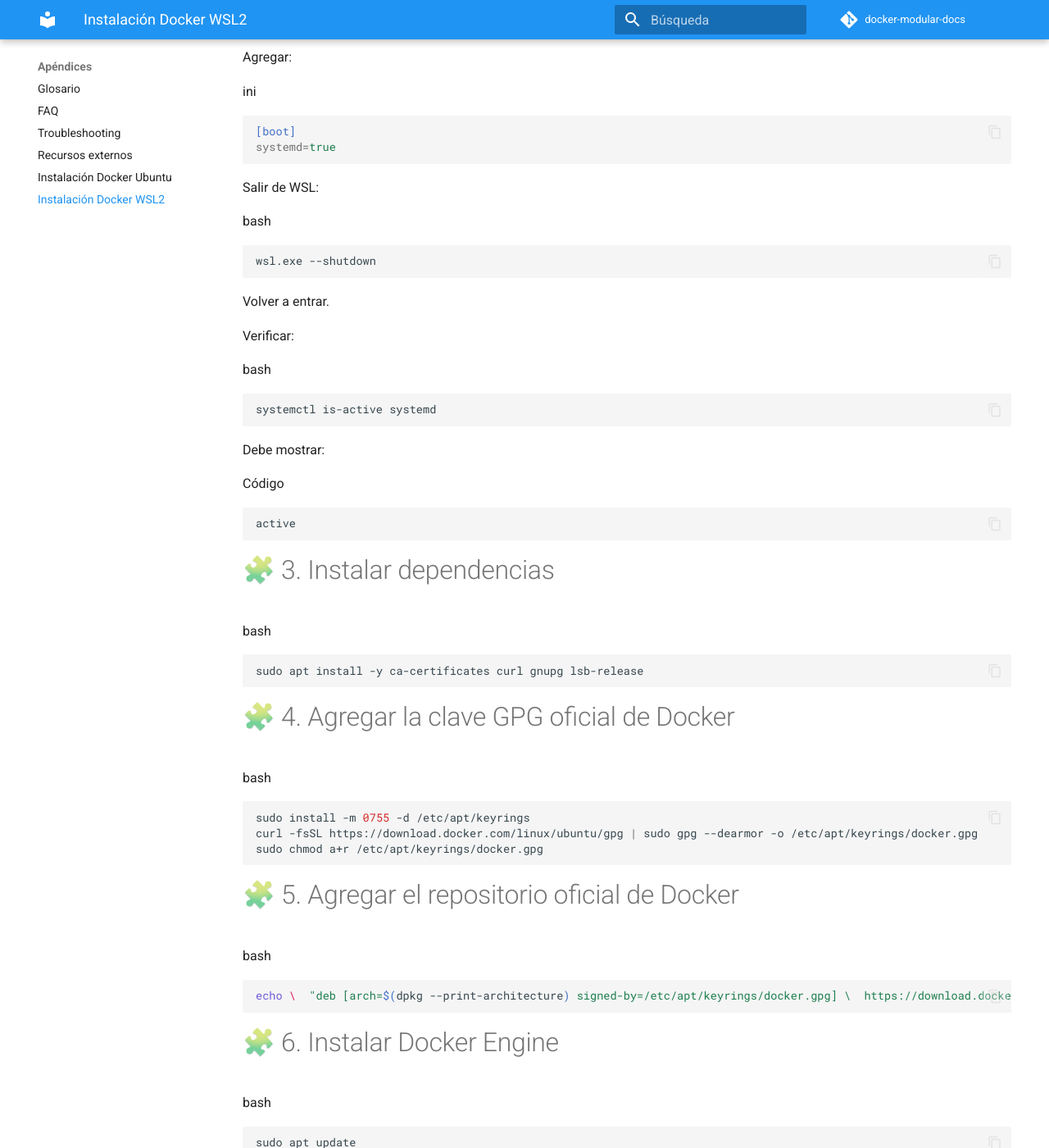
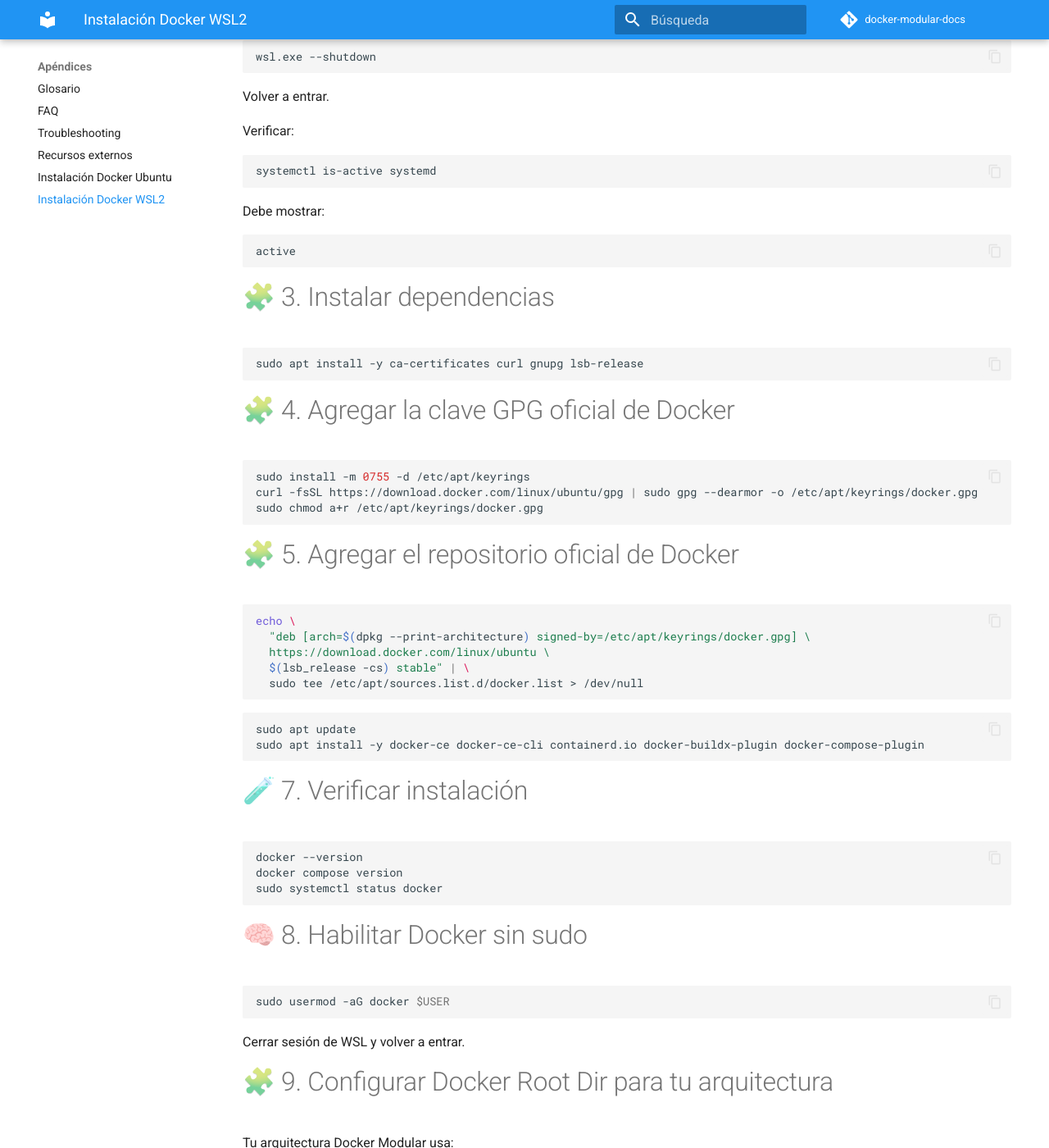
Before and after one commit to trentor2000/docker-modular-docs, an MkDocs documentation site: the page built from docs/anexos/instalacion-docker-wsl2.md, in a window 1280 px wide and 1400 px high, scrolled down 1342 px. Shown: the whole window at 82% size. Built offline with MkDocs 1.6.1 and Material for MkDocs 9.7.7, drawn with Linux system fonts in a browser that asks for light colours; comment, search, counter and statistics services are not loaded; some of the changed text lies outside the part shown.

Commit message:
Actualización de documentación instalacionwsl

````diff
--- a/docs/anexos/instalacion-docker-wsl2.md
+++ b/docs/anexos/instalacion-docker-wsl2.md
@@ -24,23 +24,17 @@
 
 ### Verificar que estás en WSL2
 
-bash
-
 ```bash
 wsl.exe -l -v
 ```
 
 Debe mostrar:
 
-Código
-
 ```text
 Ubuntu    Running    2
 ```
 
 ### Actualizar paquetes
-
-bash
 
 ```bash
 sudo apt update
@@ -51,15 +45,11 @@
 
 Editar el archivo de configuración de WSL:
 
-bash
-
 ```bash
 sudo nano /etc/wsl.conf
 ```
 
 Agregar:
-
-ini
 
 ```ini
 [boot]
@@ -67,8 +57,6 @@
 ```
 
 Salir de WSL:
-
-bash
 
 ```bash
 wsl.exe --shutdown
@@ -78,15 +66,11 @@
 
 Verificar:
 
-bash
-
 ```bash
 systemctl is-active systemd
 ```
 
 Debe mostrar:
-
-Código
 
 ```text
 active
@@ -94,15 +78,11 @@
 
 # 🧩 3. Instalar dependencias
 
-bash
-
 ```bash
 sudo apt install -y ca-certificates curl gnupg lsb-release
 ```
 
 # 🧩 4. Agregar la clave GPG oficial de Docker
-
-bash
 
 ```bash
 sudo install -m 0755 -d /etc/apt/keyrings
@@ -112,15 +92,13 @@
 
 # 🧩 5. Agregar el repositorio oficial de Docker
 
-bash
-
 ```bash
-echo \  "deb [arch=$(dpkg --print-architecture) signed-by=/etc/apt/keyrings/docker.gpg] \  https://download.docker.com/linux/ubuntu \  $(lsb_release -cs) stable" | \  sudo tee /etc/apt/sources.list.d/docker.list > /dev/null
+echo \
+  "deb [arch=$(dpkg --print-architecture) signed-by=/etc/apt/keyrings/docker.gpg] \
+  https://download.docker.com/linux/ubuntu \
+  $(lsb_release -cs) stable" | \
+  sudo tee /etc/apt/sources.list.d/docker.list > /dev/null
 ```
-
-# 🧩 6. Instalar Docker Engine
-
-bash
 
 ```bash
 sudo apt update
@@ -129,8 +107,6 @@
 
 # 🧪 7. Verificar instalación
 
-bash
-
 ```bash
 docker --version
 docker compose version
@@ -138,8 +114,6 @@
 ```
 
 # 🧠 8. Habilitar Docker sin sudo
-
-bash
 
 ```bash
 sudo usermod -aG docker $USER
@@ -151,15 +125,11 @@
 
 Tu arquitectura Docker Modular usa:
 
-Código
-
 ```text
 /home/usuario/.docker-storage
 ```
 
 Crear carpeta:
-
-bash
 
 ```bash
 mkdir -p ~/.docker-storage
@@ -167,16 +137,12 @@
 
 Crear archivo de configuración:
 
-bash
-
 ```bash
 sudo mkdir -p /etc/docker
 sudo nano /etc/docker/daemon.json
 ```
 
 Contenido:
-
-json
 
 ```json
 {
@@ -186,15 +152,11 @@
 
 Reiniciar Docker:
 
-bash
-
 ```bash
 sudo systemctl restart docker
 ```
 
 # 🧩 10. Verificar que Docker usa el nuevo directorio
-
-bash
 
 ```bash
 docker info | grep "Docker Root Dir"
@@ -202,15 +164,11 @@
 
 Debe mostrar:
 
-Código
-
 ```text
 Docker Root Dir: /home/usuario/.docker-storage
 ```
 
 # 🧭 11. Probar Docker
-
-bash
 
 ```bash
 docker run hello-world
````
Also changed, not shown: docs/anexos/instalacion-docker-ubuntu.md (+6 -1 lines).
